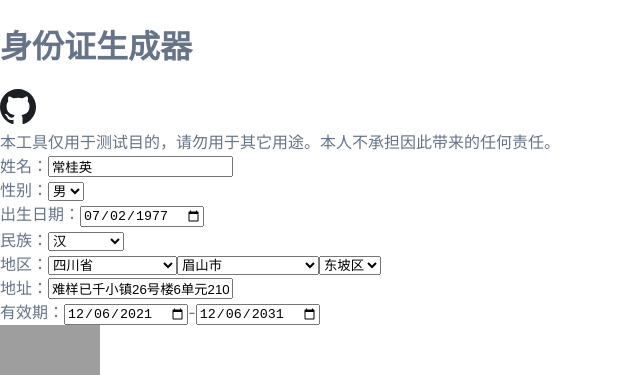
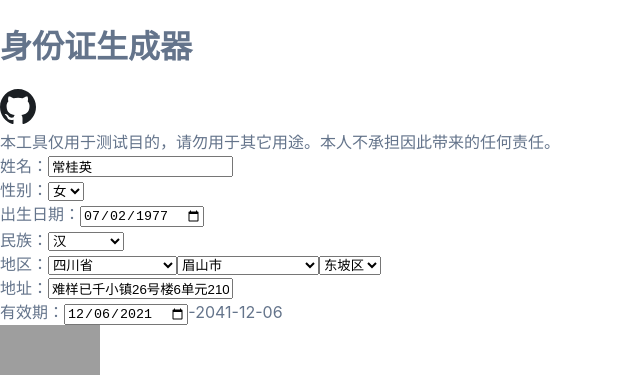
Before and after one commit to banyudu/utils, a Next.js app: page /id-generator in a window 1280 px wide. Shown: the top 375 px of the page, without its empty margins (0-640 px from the left). Built offline with nearby package versions, Linux system fonts and the light colour scheme; grey boxes are pictures that could not be loaded.

Commit message:
fix: id generator validate end

```diff
--- a/pages/id-generator/index.tsx
+++ b/pages/id-generator/index.tsx
@@ -124,6 +124,20 @@ const apartmentSuffixes = [
   '山'
 ]
 
+const getMockGenderFromName = (name: string): '男' | '女' => {
+  /**
+   * Mockjs 中的人名列表为
+   * '伟 芳 娜 秀英 敏 静 丽 强 磊 军 ' +
+			'洋 勇 艳 杰 娟 涛 明 超 秀兰 霞 ' +
+			'平 刚 桂英'
+
+      根据人名，可以粗略推测出可能的性别。给出更合理的默认值
+   */
+
+  const maleSuffixes = ['伟', '强', '磊', '军', '洋', '勇', '杰', '涛', '明', '超', '平', '刚']
+  return maleSuffixes.some(item => name.endsWith(item)) ? '男' : '女'
+}
+
 function saveAs (uri: string, filename: string) {
   var link = document.createElement('a')
 
@@ -160,7 +174,6 @@ const IDGenerator: FC<{}> = () => {
   const [address, setAddress] = useState('')
   const [avatar, setAvatar] = useState('')
   const [validateStart, setValidateStart] = useState('')
-  const [validateEnd, setValidateEnd] = useState('')
   const [province, setProvince] = useState(provinces[0])
   const [city, setCity] = useState(province.cities[0])
   const [county, setCounty] = useState(city.counties[0])
@@ -169,9 +182,16 @@ const IDGenerator: FC<{}> = () => {
 
   useEffect(() => {
     // random values
-    setName(Random.cname())
-    setGender(Math.random() >= 0.5 ? '男' : '女')
-    setBirthday(Random.date())
+    const newName = Random.cname()
+    setName(newName)
+    setGender(getMockGenderFromName(newName))
+
+    let newBirthday = Random.date()
+    while (newBirthday > dayjs().format('YYYY-MM-DD') || newBirthday < dayjs().subtract(200, 'years').format('YYYY-MM-DD')) {
+      // 不能超过当前日期，也不能超过200岁
+      newBirthday = Random.date()
+    }
+    setBirthday(newBirthday)
     setEthnic(Math.random() > 0.9 ? Random.pick(defaultEthnics) : '汉')
 
     const apartmentName = Random.ctitle(2, 4)
@@ -194,7 +214,7 @@ const IDGenerator: FC<{}> = () => {
     setCounty(newCounty)
 
     setValidateStart(dayjs().format('YYYY-MM-DD'))
-    setValidateEnd(dayjs().add(10, 'years').format('YYYY-MM-DD'))
+
     setAvatar(Random.pick(defaultAvatars))
   }, [refreshKey])
 
@@ -202,6 +222,37 @@ const IDGenerator: FC<{}> = () => {
     const realCityname = ['市辖区', '县'].includes(city.name) || (county.name === city.name) ? '' : city.name
     return province.name + realCityname + county.name + address
   }, [province, city, county, address])
+
+  const validateEnd = useMemo(() => {
+    if (!birthday || !validateStart) {
+      return '--'
+    }
+    const startObj = dayjs(validateStart)
+    const birthObj = dayjs(birthday)
+
+    if (startObj < birthObj) {
+      return '--'
+    }
+
+     /**
+     * 身份证有效期计算规则：
+     * 1）、未满十六周岁，有效期五年；
+     * 2）、十六周岁至二十五周岁的，有效期十年；
+     * 3）、二十六周岁至四十五周岁的，有效期二十年；
+     * 4）、四十六周岁以上的，长期
+     */
+
+     if (startObj < dayjs(birthObj).add(16, 'years')) {
+      return dayjs(startObj).add(5, 'years').format('YYYY-MM-DD')
+     }
+     if (startObj < dayjs(birthObj).add(26, 'years')) {
+      return dayjs(startObj).add(10, 'years').format('YYYY-MM-DD')
+     }
+     if (startObj < dayjs(birthObj).add(46, 'years')) {
+      return dayjs(startObj).add(20, 'years').format('YYYY-MM-DD')
+     }
+     return '长期'
+  }, [birthday, validateStart])
 
   const idNo = useMemo(() => {
     const areaCode = String(county.id).padEnd(6, '0')
@@ -239,14 +290,6 @@ const IDGenerator: FC<{}> = () => {
     validateEnd,
     avatar
   ])
-
-  const handleDownload = async () => {
-    // 下载图片
-    await Promise.all([
-      exportDom(document.querySelector('#preview-front') as HTMLDivElement, '身份证正面.png'),
-      exportDom(document.querySelector('#preview-back') as HTMLDivElement, '身份证背面.png')
-    ])
-  }
 
   const handleDownloadFront = async () => {
     // 下载图片
@@ -422,13 +465,11 @@ const IDGenerator: FC<{}> = () => {
                 onChange={e => setValidateStart(e.target.value)}
               />
               <span className='ml-4'>-</span>
-              <input
-                type='date'
-                name='validateEnd'
-                className='border-2 border-blue-500 ml-4 px-2 dark:bg-slate-900 rounded'
-                value={validateEnd}
-                onChange={e => setValidateEnd(e.target.value)}
-              />
+              <span
+                className='border border-blue-500 ml-4 px-2 dark:bg-slate-900 rounded'
+              >
+                {validateEnd}
+              </span>
             </div>
             {/* 头像 */}
             <div className='flex mb-2 items-center'>
```
